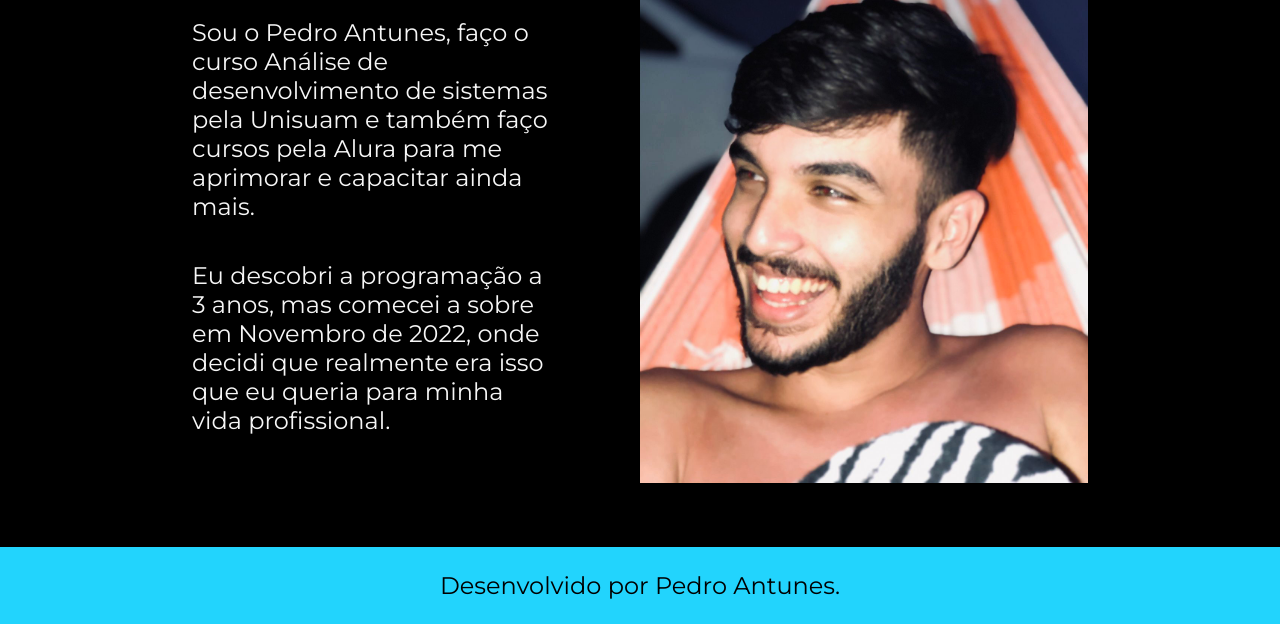
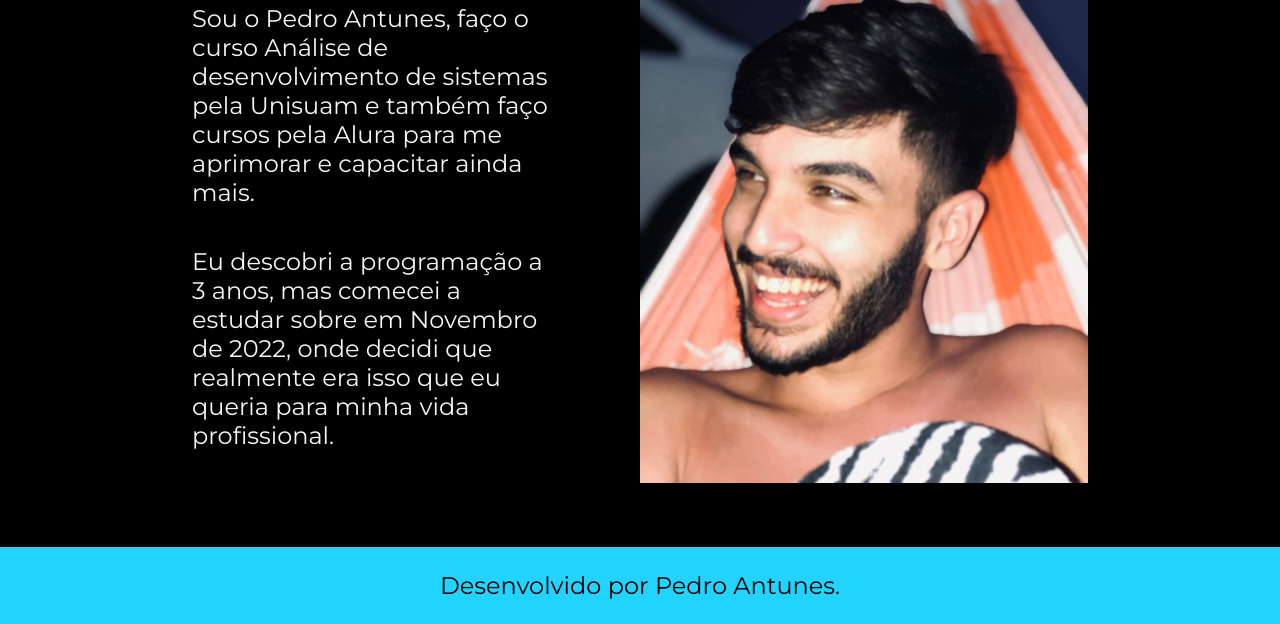
Before and after one commit to PedrowAntunes/portfolio, a plain HTML site: page about.html in a window 1280 px wide. Shown: the part 233-857 px from the top of the page. Drawn offline with nearby package versions, Linux system fonts and the light colour scheme.

Commit message:
Update about.html

```diff
--- a/about.html
+++ b/about.html
@@ -18,7 +18,7 @@
         <section class="apresentacao__conteudo">
             <h1 class="apresentacao__conteudo__titulo">Sobre Mim</h1>
             <p class="apresentacao__conteudo__texto">Sou o Pedro Antunes, faço o curso Análise de desenvolvimento de sistemas pela Unisuam e também faço cursos pela Alura para me aprimorar e capacitar ainda mais.</p>
-            <p class="apresentacao__conteudo__texto">Eu descobri a programação a 3 anos, mas comecei a sobre em Novembro de 2022, onde decidi que realmente era isso que eu queria para minha vida profissional.</p>
+            <p class="apresentacao__conteudo__texto">Eu descobri a programação a 3 anos, mas comecei a estudar sobre em Novembro de 2022, onde decidi que realmente era isso que eu queria para minha vida profissional.</p>
         </section>
         <img class="imagem_perfil" src="./assets/eu.png" alt="Foto do Pedro Antunes">
     </main>
```
